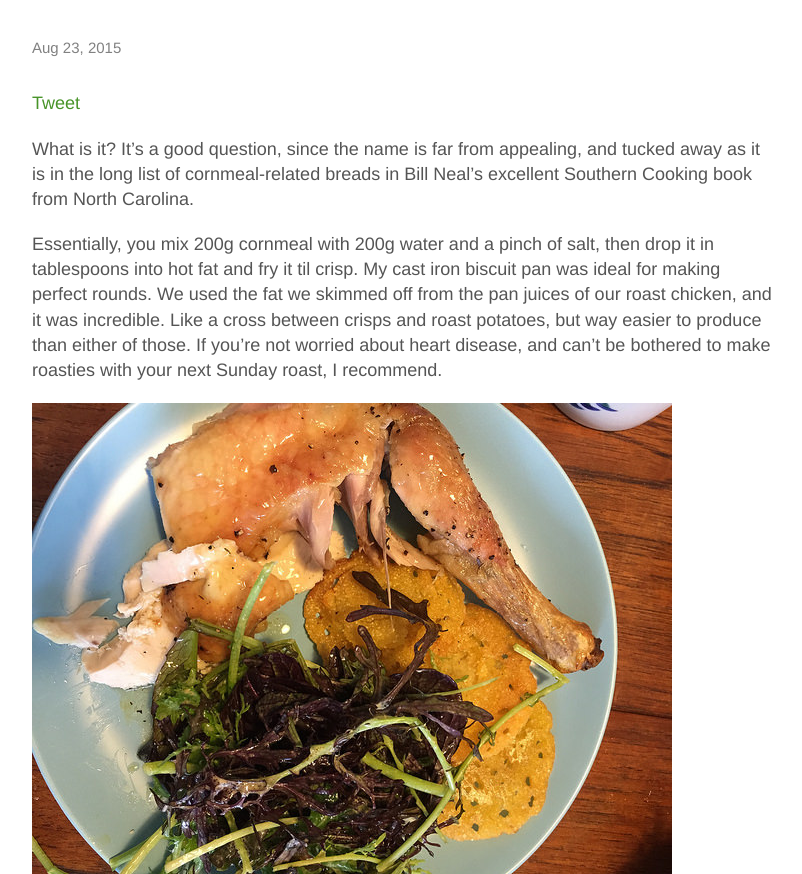
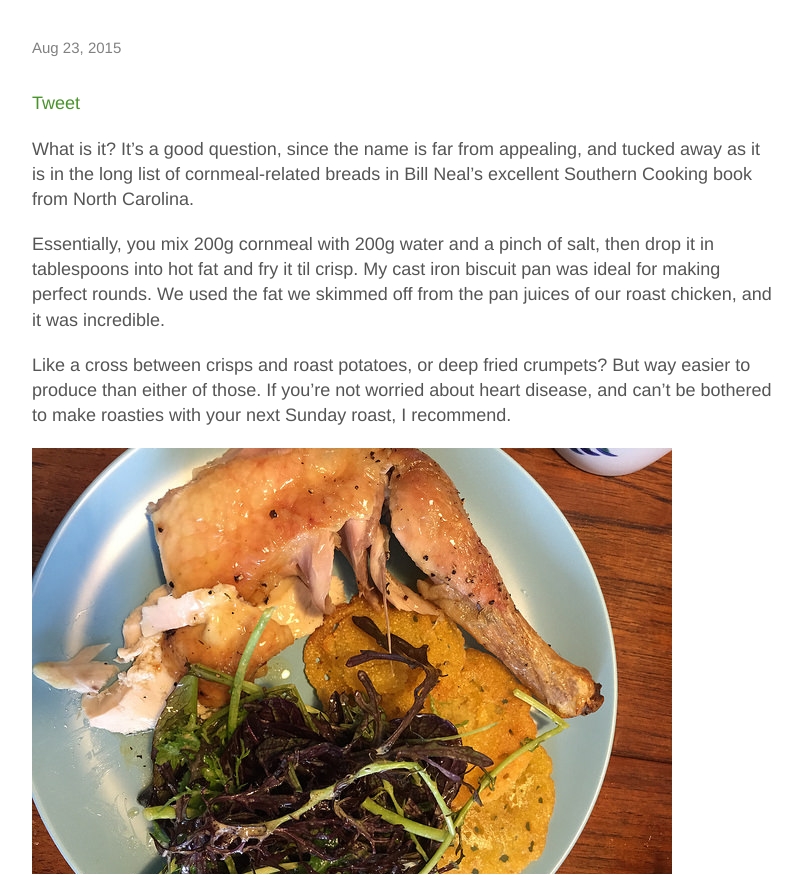
Before and after one commit to eleniharlan/elenijr.net, a Jekyll site: the page built from _posts/post/2015-08-23-dogbread.md, in a window 1280 px wide and 900 px high, scrolled down 539 px, cut to the strip 26-900 px from the top of the window. Shown: the whole strip, without its empty margins (238-1040 px from the left). Built offline with Jekyll 4.4.1, drawn with Linux system fonts in a browser that asks for light colours; comment, search, counter and statistics services are not loaded.

Commit message:
Updated 2015-08-23-dogbread.md

```diff
--- a/_posts/post/2015-08-23-dogbread.md
+++ b/_posts/post/2015-08-23-dogbread.md
@@ -13,6 +13,8 @@ title: Dogbread
 
 What is it? It's a good question, since the name is far from appealing, and tucked away as it is in the long list of cornmeal-related breads in Bill Neal's excellent Southern Cooking book from North Carolina.
 
-Essentially, you mix 200g cornmeal with 200g water and a pinch of salt, then drop it in tablespoons into hot fat and fry it til crisp. My cast iron biscuit pan was ideal for making perfect rounds. We used the fat we skimmed off from the pan juices of our roast chicken, and it was incredible. Like a cross between crisps and roast potatoes, but way easier to produce than either of those. If you're not worried about heart disease, and can't be bothered to make roasties with your next Sunday roast, I recommend.
+Essentially, you mix 200g cornmeal with 200g water and a pinch of salt, then drop it in tablespoons into hot fat and fry it til crisp. My cast iron biscuit pan was ideal for making perfect rounds. We used the fat we skimmed off from the pan juices of our roast chicken, and it was incredible.
+
+Like a cross between crisps and roast potatoes, or deep fried crumpets? But way easier to produce than either of those. If you're not worried about heart disease, and can't be bothered to make roasties with your next Sunday roast, I recommend.
 
 ![18558424811_18ecb23e3f_z.jpg]({{site.baseurl}}/media/18558424811_18ecb23e3f_z.jpg)
```
